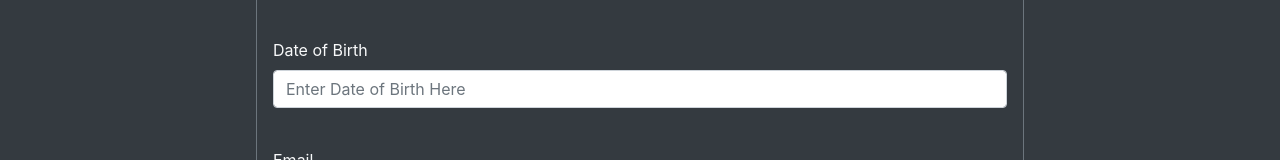
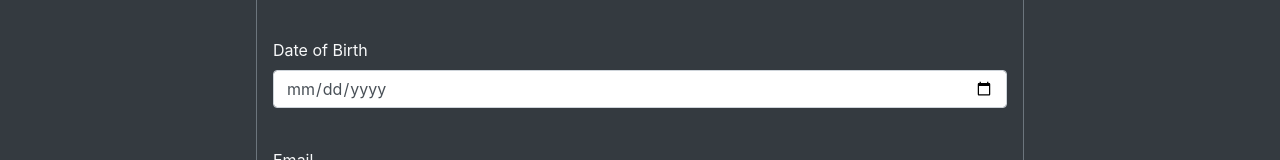
Before and after one commit to alexsam29/MyCheckUp, an Angular app in the folder MyCheckUp/: page /createaccount in a window 1280 px wide. Shown: the part 341-501 px from the top of the page. Built offline with nearby package versions, Linux system fonts and the light colour scheme.

Commit message:
Changed input type from 'text' to 'password'

```diff
--- a/MyCheckUp/src/app/create-account/create-account.component.html
+++ b/MyCheckUp/src/app/create-account/create-account.component.html
@@ -27,7 +27,7 @@
             </div>
             <div class="form-group text-light">
                 <label for="dateOfBirth"> Date of Birth </label> <br>
-                <input required ngModel name="dateOfBirth" class="form-control" placeholder="Enter Date of Birth Here"
+                <input required ngModel name="dateOfBirth" type="date" class="form-control" placeholder="Enter Date of Birth Here"
                     #title="ngModel">
                 <div class="alert alert-danger" *ngIf="title.touched && title.invalid">DOB is Required</div>
             </div><br>
@@ -39,7 +39,7 @@
             </div>
             <div class="form-group text-light">
                 <label for="password1"> Enter Password</label><br>
-                <input required minlength="8" ngModel name="password" type="text" class="form-control"
+                <input required minlength="8" ngModel name="password" type="password" class="form-control"
                     #password1="ngModel">
                 <div class="alert alert-danger" *ngIf="password1.touched && password1.invalid">
                     <div *ngIf="password1.hasError('required')">Password is Required</div>
@@ -48,7 +48,7 @@
             </div>
             <div class="form-group text-light">
                 <label for="password2"> Confirm Password</label><br>
-                <input required ngModel name="password2" type="text" class="form-control" #password2="ngModel">
+                <input required ngModel name="password2" type="password" class="form-control" #password2="ngModel">
                 <div class="alert alert-danger" *ngIf="password2.touched && password2.invalid">
                     <div *ngIf="password2.hasError('required')">Confirm Password is Required</div>
                     <div *ngIf="password2 !== password1">Passwords do not Match</div>
```
